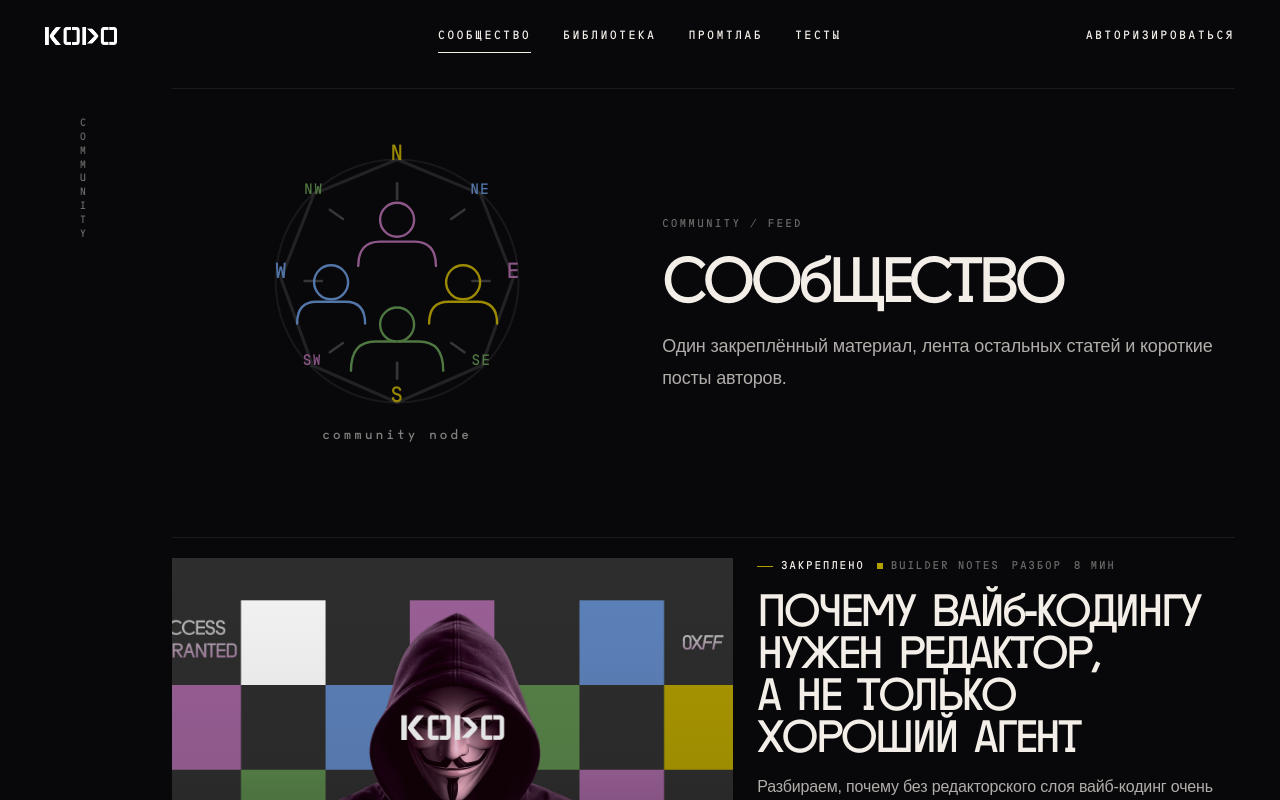
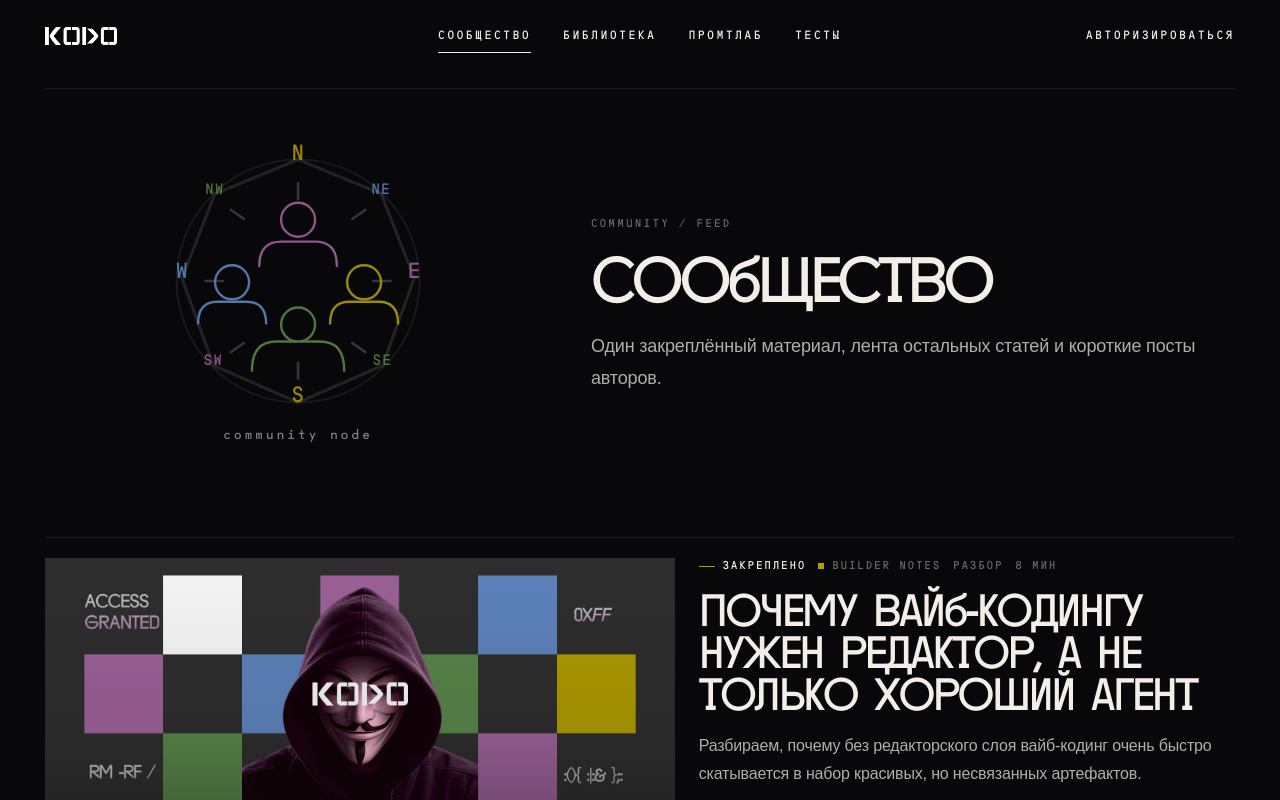
Before and after one commit to TemnovTema/kodo.media, a Next.js app: page /articles in a window 1280 px wide. Shown: the top 800 px of the page. Built offline with nearby package versions, Linux system fonts and the light colour scheme; a web font is replaced by a local one.

Commit message:
Center section content

```diff
--- a/src/app/articles/[slug]/page.tsx
+++ b/src/app/articles/[slug]/page.tsx
@@ -50,10 +50,6 @@ export default async function ArticlePage({ params }: ArticlePageProps) {
   return (
     <div className="page-stack">
       <div className="detail-rail-shell">
-        <div className="detail-rail-shell__rail">
-          <span className="vertical-rail-label">article</span>
-        </div>
-
         <article className="grid gap-12 xl:grid-cols-[minmax(0,1fr)_18rem]">
           <div className="space-y-12">
             <header className="page-hero space-y-8 border-b border-[var(--color-border)] pb-12">
--- a/src/app/articles/page.tsx
+++ b/src/app/articles/page.tsx
@@ -26,7 +26,6 @@ export default function ArticlesPage() {
 
   return (
     <CatalogShell
-      rail="community"
       eyebrow="community / feed"
       title="Сообщество"
       description="Один закреплённый материал, лента остальных статей и короткие посты авторов."
--- a/src/app/globals.css
+++ b/src/app/globals.css
@@ -200,10 +200,6 @@ main :is(h1, h2, h3) {
   gap: clamp(2rem, 4vw, 3.25rem);
 }
 
-.catalog-shell__rail {
-  display: none;
-}
-
 .catalog-intro {
   display: grid;
   gap: 1.5rem;
@@ -219,26 +215,9 @@ main :is(h1, h2, h3) {
   padding-top: 1rem;
 }
 
-.vertical-rail-label {
-  display: inline-block;
-  font-family: var(--font-fugue-mono), monospace;
-  font-size: 0.64rem;
-  line-height: 1;
-  letter-spacing: 0.18em;
-  text-transform: uppercase;
-  color: var(--color-text-muted);
-  writing-mode: vertical-rl;
-  text-orientation: upright;
-  white-space: nowrap;
-}
-
 .detail-rail-shell {
   display: grid;
   gap: clamp(1.5rem, 4vw, 3rem);
-}
-
-.detail-rail-shell__rail {
-  display: none;
 }
 
 .community-carousel {
@@ -293,27 +272,12 @@ main :is(h1, h2, h3) {
 
 @media (min-width: 1280px) {
   .catalog-shell {
-    grid-template-columns: 76px minmax(0, 1fr);
     align-items: start;
   }
 
-  .catalog-shell__rail {
-    display: flex;
-    justify-content: center;
-    padding-top: 1.75rem;
-  }
-
   .detail-rail-shell {
-    grid-template-columns: 76px minmax(0, 1fr);
     align-items: start;
   }
-
-  .detail-rail-shell__rail {
-    display: flex;
-    justify-content: center;
-    padding-top: 1.75rem;
-  }
-
 }
 
 .cover-placeholder {
--- a/src/app/library/[slug]/page.tsx
+++ b/src/app/library/[slug]/page.tsx
@@ -59,10 +59,6 @@ export default async function LibraryItemPage({ params }: LibraryItemPageProps)
   return (
     <div className="page-stack">
       <div className="detail-rail-shell">
-        <div className="detail-rail-shell__rail">
-          <span className="vertical-rail-label">library</span>
-        </div>
-
         <div className="max-w-5xl space-y-10">
           <header
             className={`page-hero max-w-4xl space-y-6 ${
--- a/src/app/library/folder/[slug]/page.tsx
+++ b/src/app/library/folder/[slug]/page.tsx
@@ -52,10 +52,6 @@ export default async function LibraryFolderPage({
   return (
     <div className="page-stack">
       <div className="detail-rail-shell">
-        <div className="detail-rail-shell__rail">
-          <span className="vertical-rail-label">library</span>
-        </div>
-
         <div className="max-w-4xl space-y-8">
           <header
             className={`page-hero space-y-5 ${
--- a/src/app/library/page.tsx
+++ b/src/app/library/page.tsx
@@ -13,7 +13,6 @@ export const metadata: Metadata = {
 export default function LibraryPage() {
   return (
     <CatalogShell
-      rail="library"
       eyebrow="библиотека / открытые папки"
       title="Библиотека"
       description="Ресурсы для работы с агентами: skills, шаблоны, внешние каталоги и системные материалы."
--- a/src/app/prompt-lab/page.tsx
+++ b/src/app/prompt-lab/page.tsx
@@ -12,7 +12,6 @@ export const metadata: Metadata = {
 export default function PromptLabPage() {
   return (
     <CatalogShell
-      rail="prompt lab"
       eyebrow="prompt lab / build brief"
       title="ПромтЛаб"
       description="Собери задачу до запуска: тип продукта, ограничения, визуальные запреты и формат результата."
--- a/src/app/tests/[slug]/page.tsx
+++ b/src/app/tests/[slug]/page.tsx
@@ -43,10 +43,6 @@ export default async function TestPage({ params }: TestPageProps) {
   return (
     <div className="page-stack">
       <div className="detail-rail-shell">
-        <div className="detail-rail-shell__rail">
-          <span className="vertical-rail-label">test</span>
-        </div>
-
         <div className="space-y-10">
           <section className="page-hero grid gap-8 border-b border-[var(--color-border)] pb-12 lg:grid-cols-[minmax(0,0.92fr)_minmax(0,1.08fr)] lg:items-end">
             <div className="space-y-6">
--- a/src/app/tests/page.tsx
+++ b/src/app/tests/page.tsx
@@ -12,7 +12,6 @@ export const metadata: Metadata = {
 export default function TestsPage() {
   return (
     <CatalogShell
-      rail="diagnostics"
       eyebrow="tests / route checks"
       title="Диагностики, которые работают как короткие ритуалы настройки."
       description="Тут важна не плотность интерфейса, а ясный маршрут: один крупный входной тест, затем более тихие соседние проходы без dashboard-мусора."
--- a/src/components/catalog-shell.tsx
+++ b/src/components/catalog-shell.tsx
@@ -1,7 +1,6 @@
 import type { ReactNode } from "react";
 
 type CatalogShellProps = {
-  rail: string;
   eyebrow: string;
   title: string;
   description: string;
@@ -12,7 +11,6 @@ type CatalogShellProps = {
 };
 
 export function CatalogShell({
-  rail,
   eyebrow,
   title,
   description,
@@ -43,10 +41,6 @@ export function CatalogShell({
 
   return (
     <section className="catalog-shell">
-      <div className="catalog-shell__rail">
-        <span className="vertical-rail-label">{rail}</span>
-      </div>
-
       <div className="catalog-shell__body min-w-0">
         <header className="catalog-intro min-w-0">
           <div
```
